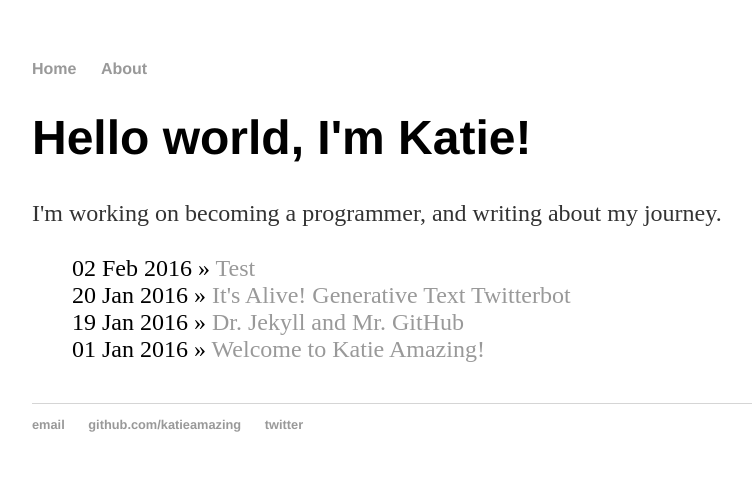
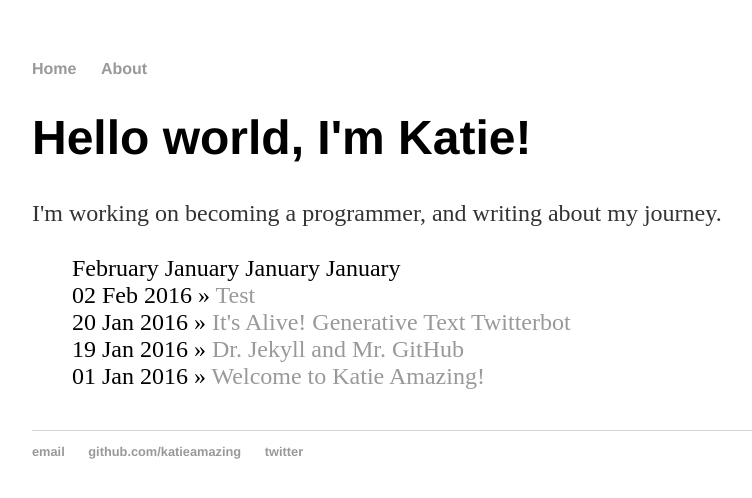
Before and after one commit to katieamazing/katieamazing.github.io, a Jekyll site: the page built from index.html, in a window 1280 px wide. Shown: the top 498 px of the page, without its empty margins (160-912 px from the left). Built offline with Jekyll 4.4.1, drawn with Linux system fonts in a browser that asks for light colours.

Commit message:
Update index.html

```diff
--- a/index.html
+++ b/index.html
@@ -9,9 +9,7 @@ title: Katie Amazing
 
 	<ul class="posts">
 	    {% for post in site.posts %}
-	      {% if post.date == 2016-02-02 %}
-                <li><span>{{ post.date | date_to_string }}</span> » <a href="{{ post.url }}" title="{{ post.title }}">{{ post.title }}</a></li>
-	      {% endif %}
+	      {{ post.date | date: "%B" }}
 	    {% endfor %}
 
 	    {% for post in site.posts %}
```
